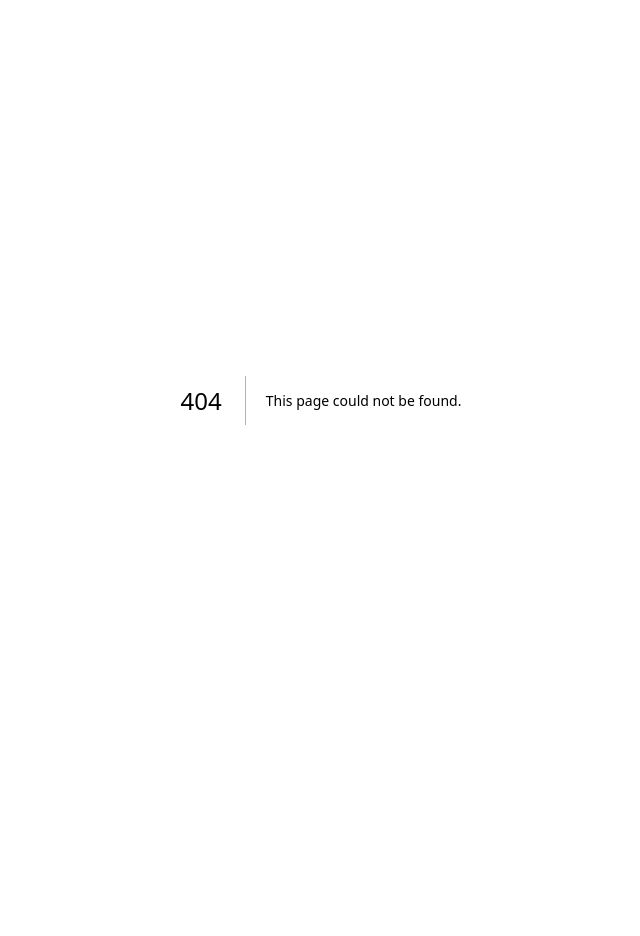
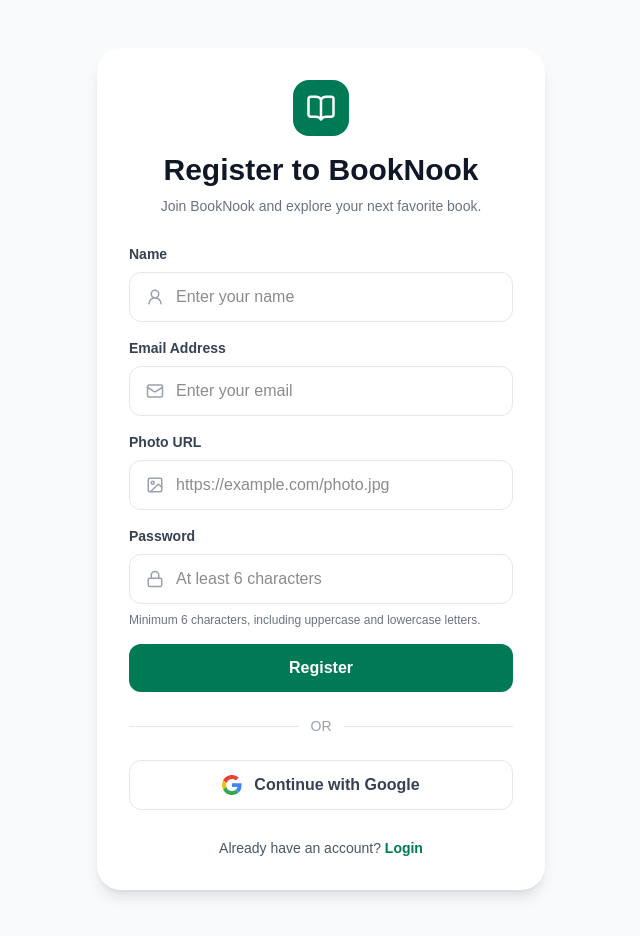
Before and after one commit to tanjinabd07/booknook-frontend, a Next.js app: page /register in a window 1280 px wide. Before the commit this address had no page. Shown: the whole page, without its empty margins (319-959 px from the left). Before the commit the page ends 800 px from the top, so only its background shows below. Built offline with nearby package versions, Linux system fonts and the light colour scheme.

Commit message:
Add Register page with password validation

```diff
--- /dev/null
+++ b/src/app/register/page.js
@@ -0,0 +1,310 @@
+"use client";
+
+import { useState } from "react";
+import Link from "next/link";
+import { useRouter } from "next/navigation";
+import { signIn, signUp } from "@/lib/auth-client";
+import toast from "react-hot-toast";
+import {
+  BookOpen,
+  UserRound,
+  Mail,
+  Lock,
+  Image as ImageIcon,
+  Loader2,
+} from "lucide-react";
+
+// Password rule check: invalid hole error message dey, valid hole khali string
+const getPasswordError = (password) => {
+  if (password.length < 6) {
+    return "Password must be at least 6 characters long.";
+  }
+
+  if (!/[A-Z]/.test(password)) {
+    return "Password must have at least one uppercase letter.";
+  }
+
+  if (!/[a-z]/.test(password)) {
+    return "Password must have at least one lowercase letter.";
+  }
+
+  return "";
+};
+
+export default function RegisterPage() {
+  const router = useRouter();
+
+  const [name, setName] = useState("");
+  const [email, setEmail] = useState("");
+  const [photoURL, setPhotoURL] = useState("");
+  const [password, setPassword] = useState("");
+  const [passwordError, setPasswordError] = useState("");
+
+  const [loading, setLoading] = useState(false);
+  const [googleLoading, setGoogleLoading] = useState(false);
+
+  // Password likhar somoy-i error dekhao
+  const handlePasswordChange = (e) => {
+    const value = e.target.value;
+
+    setPassword(value);
+    setPasswordError(value ? getPasswordError(value) : "");
+  };
+
+  // Email and Password Registration
+  const handleRegister = async (e) => {
+    e.preventDefault();
+
+    if (loading || googleLoading) return;
+
+    if (!name.trim() || !email.trim() || !password) {
+      toast.error("Please fill in all required fields");
+      return;
+    }
+
+    // Invalid password hole register hobe na
+    const validationError = getPasswordError(password);
+
+    if (validationError) {
+      setPasswordError(validationError);
+      toast.error(validationError);
+      return;
+    }
+
+    setLoading(true);
+
+    try {
+      const { data, error } = await signUp.email({
+        name: name.trim(),
+        email: email.trim(),
+        password,
+        image: photoURL.trim() || undefined,
+      });
+
+      if (error) {
+        // console.warn use kora hoyeche, console.error dev overlay dekhay
+        console.warn("SignUp error:", error);
+
+        const message =
+          error.message ||
+          (error.status
+            ? `Error ${error.status} ${error.statusText || ""}`
+            : "Registration failed");
+
+        toast.error(message);
+        return;
+      }
+
+      if (data) {
+        toast.success("Registration successful! Please login.");
+        router.push("/login");
+      }
+    } catch (error) {
+      console.warn("Registration error:", error);
+      toast.error(error.message || "Something went wrong!");
+    } finally {
+      setLoading(false);
+    }
+  };
+
+  // Google Registration
+  const handleGoogleRegister = async () => {
+    if (loading || googleLoading) return;
+
+    setGoogleLoading(true);
+
+    try {
+      const { error } = await signIn.social({
+        provider: "google",
+        callbackURL: "/",
+      });
+
+      if (error) {
+        toast.error(error.message || "Google registration failed");
+        setGoogleLoading(false);
+      }
+    } catch (error) {
+      console.warn("Google registration error:", error);
+      toast.error(error.message || "Google registration failed");
+      setGoogleLoading(false);
+    }
+  };
+
+  return (
+    <main className="flex min-h-[80vh] items-center justify-center bg-gray-50 px-5 py-12">
+      <div className="w-full max-w-md rounded-3xl bg-white p-8 shadow-lg">
+        {/* Header */}
+        <div className="mb-7 text-center">
+          <div className="mx-auto mb-4 flex h-14 w-14 items-center justify-center rounded-2xl bg-emerald-700 text-white">
+            <BookOpen size={30} />
+          </div>
+
+          <h1 className="text-3xl font-bold text-gray-900">
+            Register to BookNook
+          </h1>
+
+          <p className="mt-2 text-sm text-gray-500">
+            Join BookNook and explore your next favorite book.
+          </p>
+        </div>
+
+        {/* Registration Form */}
+        <form onSubmit={handleRegister} className="space-y-4">
+          {/* Name */}
+          <div>
+            <label className="mb-2 block text-sm font-semibold text-gray-700">
+              Name
+            </label>
+
+            <div className="flex items-center rounded-xl border border-gray-200 px-4 focus-within:border-emerald-600">
+              <UserRound size={18} className="shrink-0 text-gray-400" />
+
+              <input
+                type="text"
+                value={name}
+                onChange={(e) => setName(e.target.value)}
+                placeholder="Enter your name"
+                className="w-full bg-transparent px-3 py-3 outline-none"
+                required
+              />
+            </div>
+          </div>
+
+          {/* Email */}
+          <div>
+            <label className="mb-2 block text-sm font-semibold text-gray-700">
+              Email Address
+            </label>
+
+            <div className="flex items-center rounded-xl border border-gray-200 px-4 focus-within:border-emerald-600">
+              <Mail size={18} className="shrink-0 text-gray-400" />
+
+              <input
+                type="email"
+                value={email}
+                onChange={(e) => setEmail(e.target.value)}
+                placeholder="Enter your email"
+                className="w-full bg-transparent px-3 py-3 outline-none"
+                required
+              />
+            </div>
+          </div>
+
+          {/* Photo URL */}
+          <div>
+            <label className="mb-2 block text-sm font-semibold text-gray-700">
+              Photo URL
+            </label>
+
+            <div className="flex items-center rounded-xl border border-gray-200 px-4 focus-within:border-emerald-600">
+              <ImageIcon size={18} className="shrink-0 text-gray-400" />
+
+              <input
+                type="url"
+                value={photoURL}
+                onChange={(e) => setPhotoURL(e.target.value)}
+                placeholder="https://example.com/photo.jpg"
+                className="w-full bg-transparent px-3 py-3 outline-none"
+              />
+            </div>
+          </div>
+
+          {/* Password */}
+          <div>
+            <label className="mb-2 block text-sm font-semibold text-gray-700">
+              Password
+            </label>
+
+            <div
+              className={`flex items-center rounded-xl border px-4 ${
+                passwordError
+                  ? "border-red-400"
+                  : "border-gray-200 focus-within:border-emerald-600"
+              }`}
+            >
+              <Lock size={18} className="shrink-0 text-gray-400" />
+
+              <input
+                type="password"
+                value={password}
+                onChange={handlePasswordChange}
+                placeholder="At least 6 characters"
+                className="w-full bg-transparent px-3 py-3 outline-none"
+                required
+              />
+            </div>
+
+            {passwordError ? (
+              <p className="mt-2 text-sm text-red-500">{passwordError}</p>
+            ) : (
+              <p className="mt-2 text-xs text-gray-500">
+                Minimum 6 characters, including uppercase and lowercase letters.
+              </p>
+            )}
+          </div>
+
+          {/* Submit Button */}
+          <button
+            type="submit"
+            disabled={loading || googleLoading}
+            className="flex w-full items-center justify-center gap-2 rounded-xl bg-emerald-700 py-3 font-semibold text-white transition hover:bg-emerald-800 disabled:cursor-not-allowed disabled:opacity-60"
+          >
+            {loading && <Loader2 size={18} className="animate-spin" />}
+
+            {loading ? "Registering..." : "Register"}
+          </button>
+        </form>
+
+        {/* Divider */}
+        <div className="my-6 flex items-center gap-3">
+          <div className="h-px flex-1 bg-gray-200" />
+          <span className="text-sm text-gray-400">OR</span>
+          <div className="h-px flex-1 bg-gray-200" />
+        </div>
+
+        {/* Google Button */}
+        <button
+          type="button"
+          onClick={handleGoogleRegister}
+          disabled={googleLoading || loading}
+          className="flex w-full items-center justify-center gap-3 rounded-xl border border-gray-200 py-3 font-semibold text-gray-700 transition hover:bg-gray-50 disabled:cursor-not-allowed disabled:opacity-60"
+        >
+          {googleLoading ? (
+            <Loader2 size={18} className="animate-spin" />
+          ) : (
+            <svg viewBox="0 0 48 48" className="h-5 w-5" aria-hidden="true">
+              <path
+                fill="#EA4335"
+                d="M24 9.5c3.54 0 6.71 1.22 9.21 3.6l6.85-6.85C35.9 2.38 30.47 0 24 0 14.62 0 6.51 5.38 2.56 13.22l7.98 6.19C12.43 13.72 17.74 9.5 24 9.5z"
+              />
+              <path
+                fill="#4285F4"
+                d="M46.98 24.55c0-1.57-.15-3.09-.38-4.55H24v9.02h12.94c-.58 2.96-2.26 5.48-4.78 7.18l7.73 6c4.51-4.18 7.09-10.36 7.09-17.65z"
+              />
+              <path
+                fill="#FBBC05"
+                d="M10.53 28.59c-.48-1.45-.76-2.99-.76-4.59s.27-3.14.76-4.59l-7.98-6.19C.92 16.46 0 20.12 0 24c0 3.88.92 7.54 2.56 10.78l7.97-6.19z"
+              />
+              <path
+                fill="#34A853"
+                d="M24 48c6.48 0 11.93-2.13 15.89-5.81l-7.73-6c-2.15 1.45-4.92 2.3-8.16 2.3-6.26 0-11.57-4.22-13.47-9.91l-7.98 6.19C6.51 42.62 14.62 48 24 48z"
+              />
+            </svg>
+          )}
+          Continue with Google
+        </button>
+
+        {/* Login Link */}
+        <p className="mt-7 text-center text-sm text-gray-600">
+          Already have an account?{" "}
+          <Link
+            href="/login"
+            className="font-semibold text-emerald-700 hover:underline"
+          >
+            Login
+          </Link>
+        </p>
+      </div>
+    </main>
+  );
+}
```
